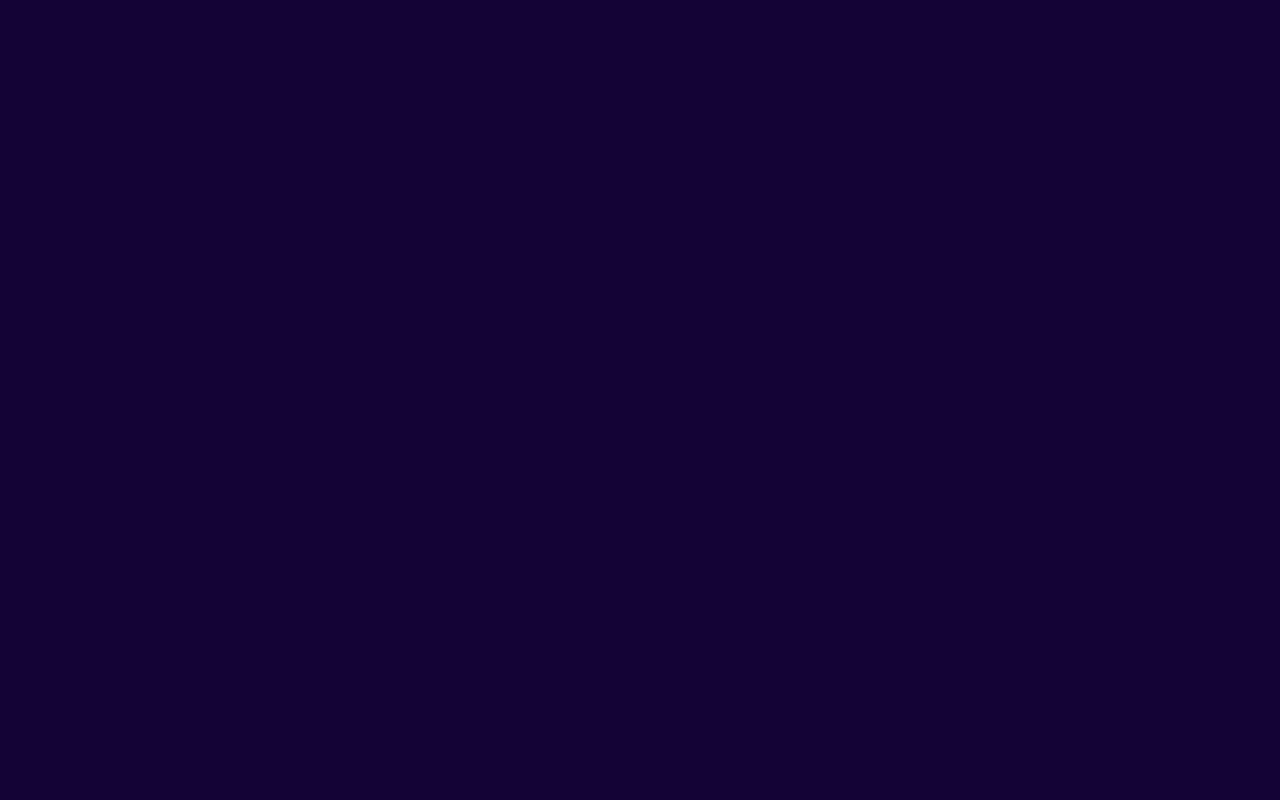
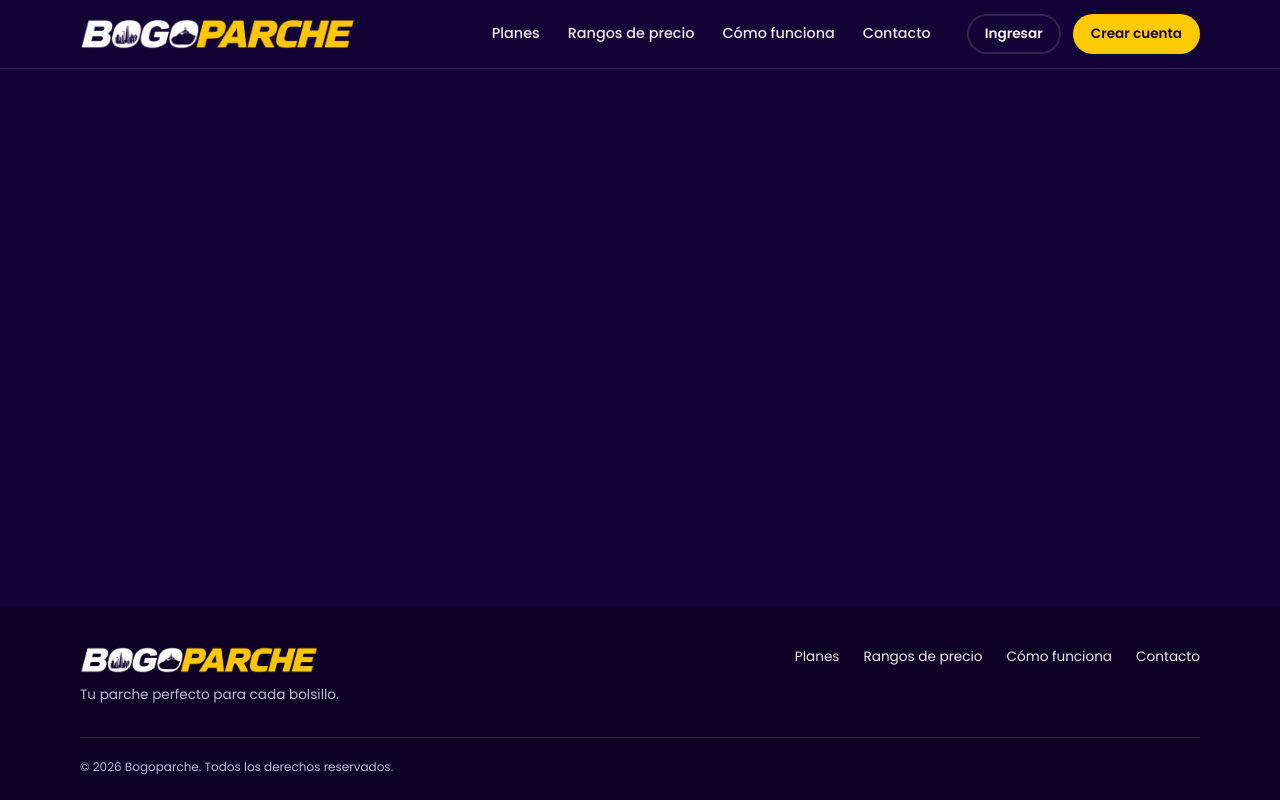
Before and after one commit to boognuel/DSI3-Final-Project, an Angular app in the folder front/: page / in a window 1280 px wide. Built offline with nearby package versions, Linux system fonts and the light colour scheme.

Commit message:
feat: add page layout with navbar and footer
Wraps every route with the navbar and footer and enables scrolling to page sections.

```diff
--- a/front/src/app/app-routing-module.ts
+++ b/front/src/app/app-routing-module.ts
@@ -4,7 +4,12 @@ import { RouterModule, Routes } from '@angular/router';
 const routes: Routes = [];
 
 @NgModule({
-  imports: [RouterModule.forRoot(routes)],
+  imports: [
+    RouterModule.forRoot(routes, {
+      anchorScrolling: 'enabled',
+      scrollPositionRestoration: 'enabled',
+    }),
+  ],
   exports: [RouterModule]
 })
 export class AppRoutingModule { }
--- a/front/src/app/app.html
+++ b/front/src/app/app.html
@@ -0,0 +1,5 @@
+<app-navbarcomponent />
+<main class="contenido">
+  <router-outlet />
+</main>
+<app-footercomponent />
```
